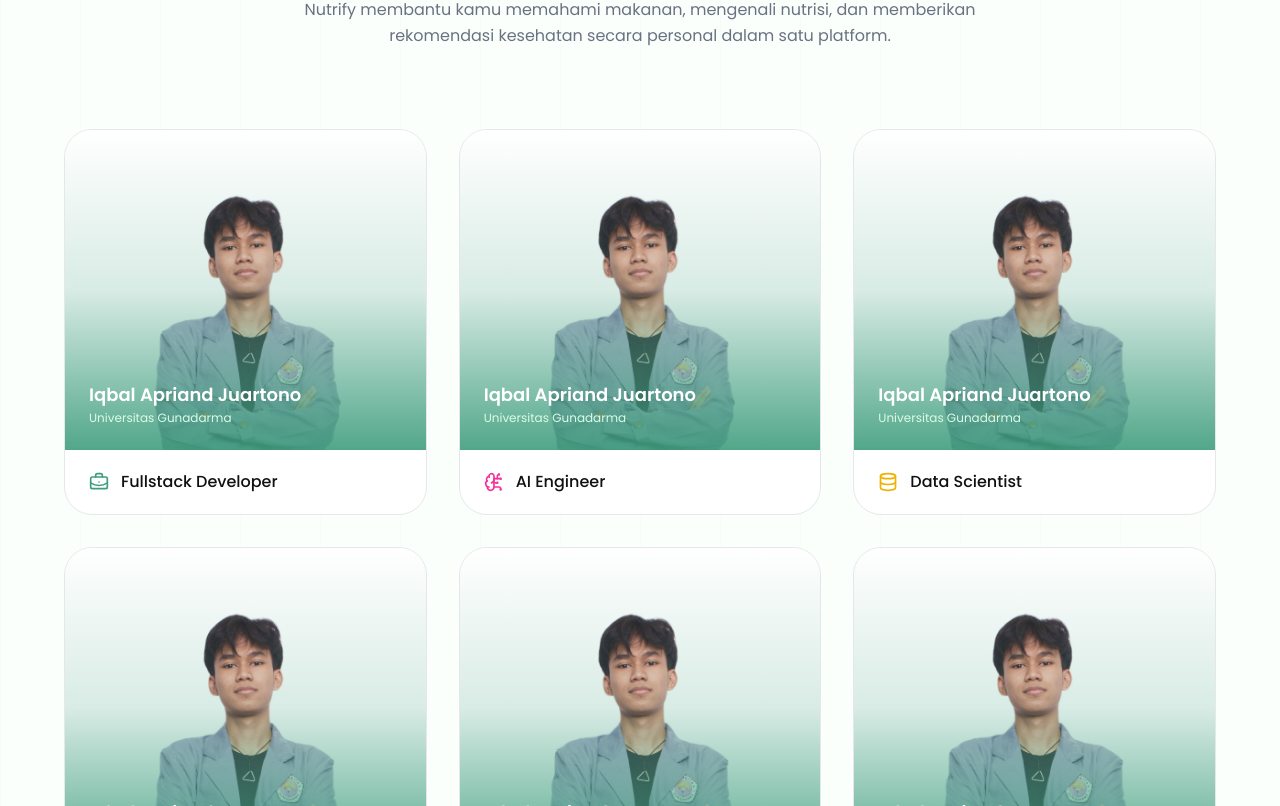
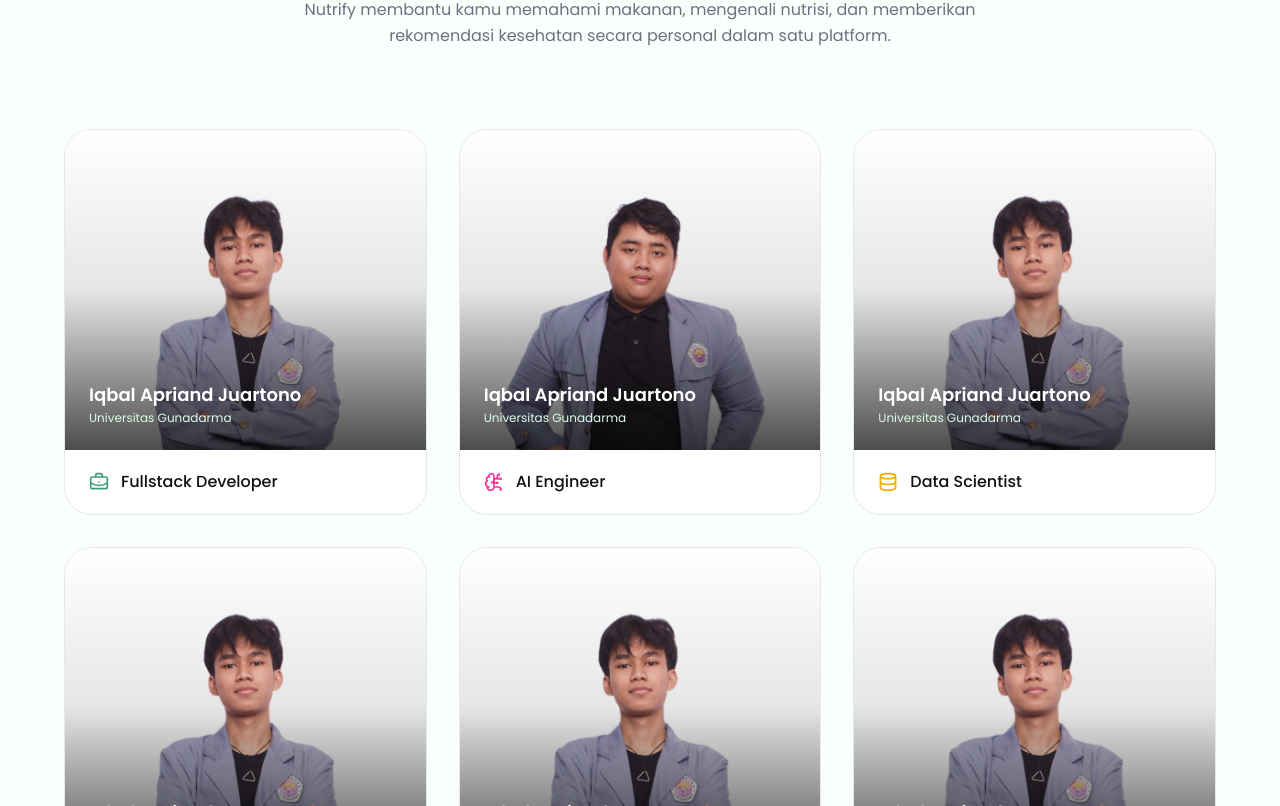
Before and after one commit to coding-camp-project/Full-Stack, a React (Vite) app in the folder frontend-nutrify/: page / in a window 1280 px wide. Shown: the part 4414-5220 px from the top of the page. Built offline with nearby package versions, Linux system fonts and the light colour scheme; no server answers.

Commit message:
update api url

```diff
--- a/frontend-nutrify/src/features/Auth/components/LoginForm.jsx
+++ b/frontend-nutrify/src/features/Auth/components/LoginForm.jsx
@@ -22,7 +22,8 @@ export default function LoginForm() {
     setSuccess("")
 
     try {
-      const response = await axios.post("http://localhost:5000/api/users/login", {
+      const API_URL = import.meta.env.VITE_API_URL || "http://localhost:5000";
+      const response = await axios.post(`${API_URL}/api/users/login`, {
         email,
         password,
       })
--- a/frontend-nutrify/src/features/Auth/components/RegisterForm.jsx
+++ b/frontend-nutrify/src/features/Auth/components/RegisterForm.jsx
@@ -30,7 +30,8 @@ export default function RegisterForm() {
     setSuccess("")
 
     try {
-      await axios.post("http://localhost:5000/api/users/register", {
+      const API_URL = import.meta.env.VITE_API_URL || "http://localhost:5000";
+      await axios.post(`${API_URL}/api/users/register`, {
         name,
         email,
         password,
--- a/frontend-nutrify/src/features/Chatbot/services/chatbotService.js
+++ b/frontend-nutrify/src/features/Chatbot/services/chatbotService.js
@@ -1,7 +1,7 @@
 import axios from "axios";
 
 const chatbotApi = axios.create({
-  baseURL: "http://localhost:5000",
+  baseURL: import.meta.env.VITE_API_URL || "http://localhost:5000",
   headers: {
     "Content-Type": "application/json",
   },
--- a/frontend-nutrify/src/features/LandingPage/sections/TeamSection.jsx
+++ b/frontend-nutrify/src/features/LandingPage/sections/TeamSection.jsx
@@ -138,7 +138,7 @@ function TeamSection() {
               >
 
                 {/* IMAGE */}
-                <div className="relative h-[320px] flex items-end justify-center overflow-hidden bg-gradient-to-b from-transparent to-[#3e9d7d]/80">
+                <div className="relative h-[320px] flex items-end justify-center overflow-hidden bg-gray-50">
 
                   <img
                     src={item.image}
@@ -147,7 +147,7 @@ function TeamSection() {
                   />
 
                   {/* OVERLAY */}
-                  <div className="absolute inset-0 bg-gradient-to-t from-[#3e9d7d]/90 via-[#3e9d7d]/20 to-transparent" />
+                  <div className="absolute inset-0 bg-gradient-to-t from-black/70 via-black/10 to-transparent" />
 
                   {/* TEXT */}
                   <div className="absolute bottom-6 left-6 z-10 text-white">
--- a/frontend-nutrify/src/features/Scan/pages/ScanPage.jsx
+++ b/frontend-nutrify/src/features/Scan/pages/ScanPage.jsx
@@ -52,7 +52,8 @@ function ScanPage() {
 
       const token = localStorage.getItem("userToken");
 
-      const response = await fetch("http://localhost:5000/api/scan", {
+      const API_URL = import.meta.env.VITE_API_URL || "http://localhost:5000";
+      const response = await fetch(`${API_URL}/api/scan`, {
         method: "POST",
         headers: token ? { Authorization: `Bearer ${token}` } : {},
         body: formData,
```
Also changed, not shown: frontend-nutrify/src/assets/team-2.png.
